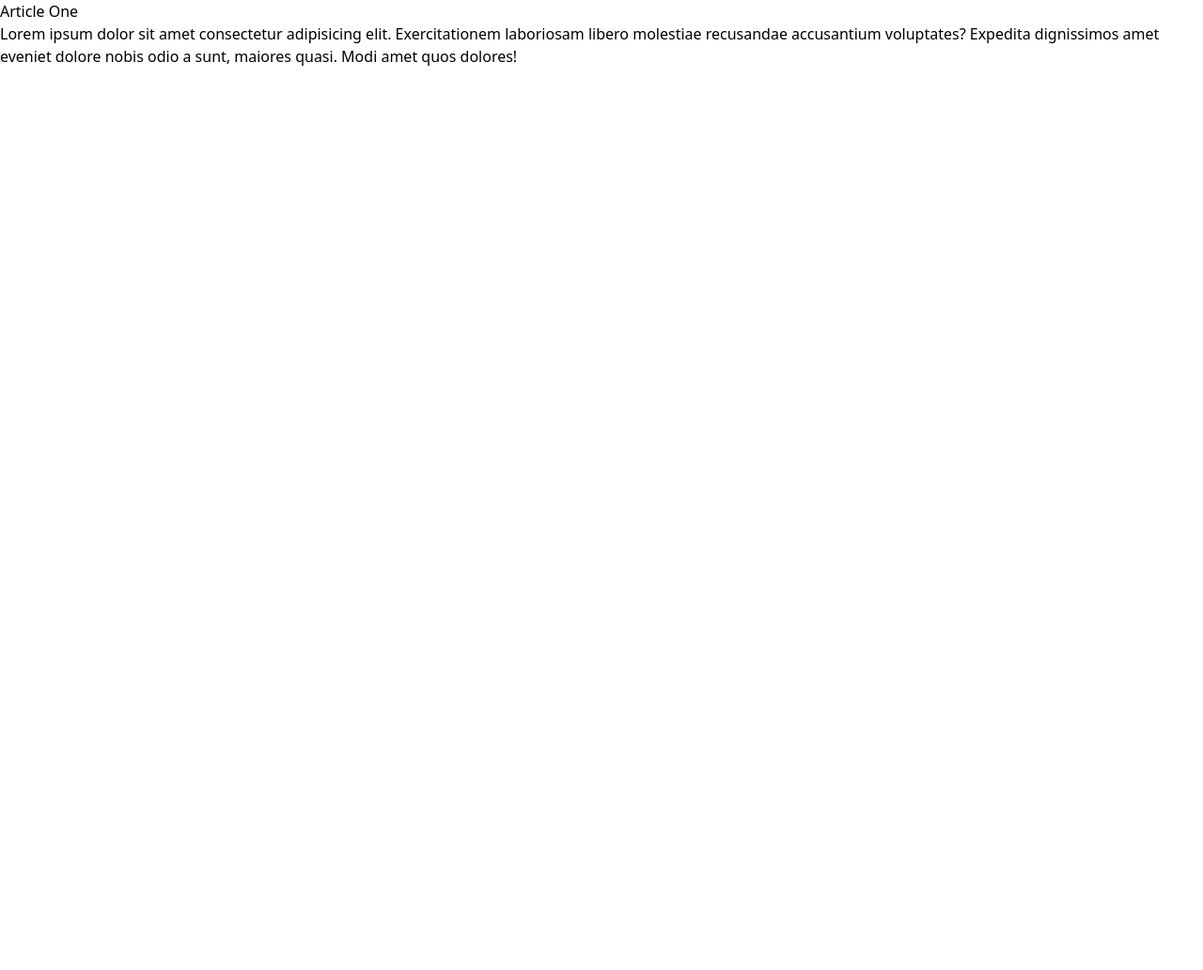
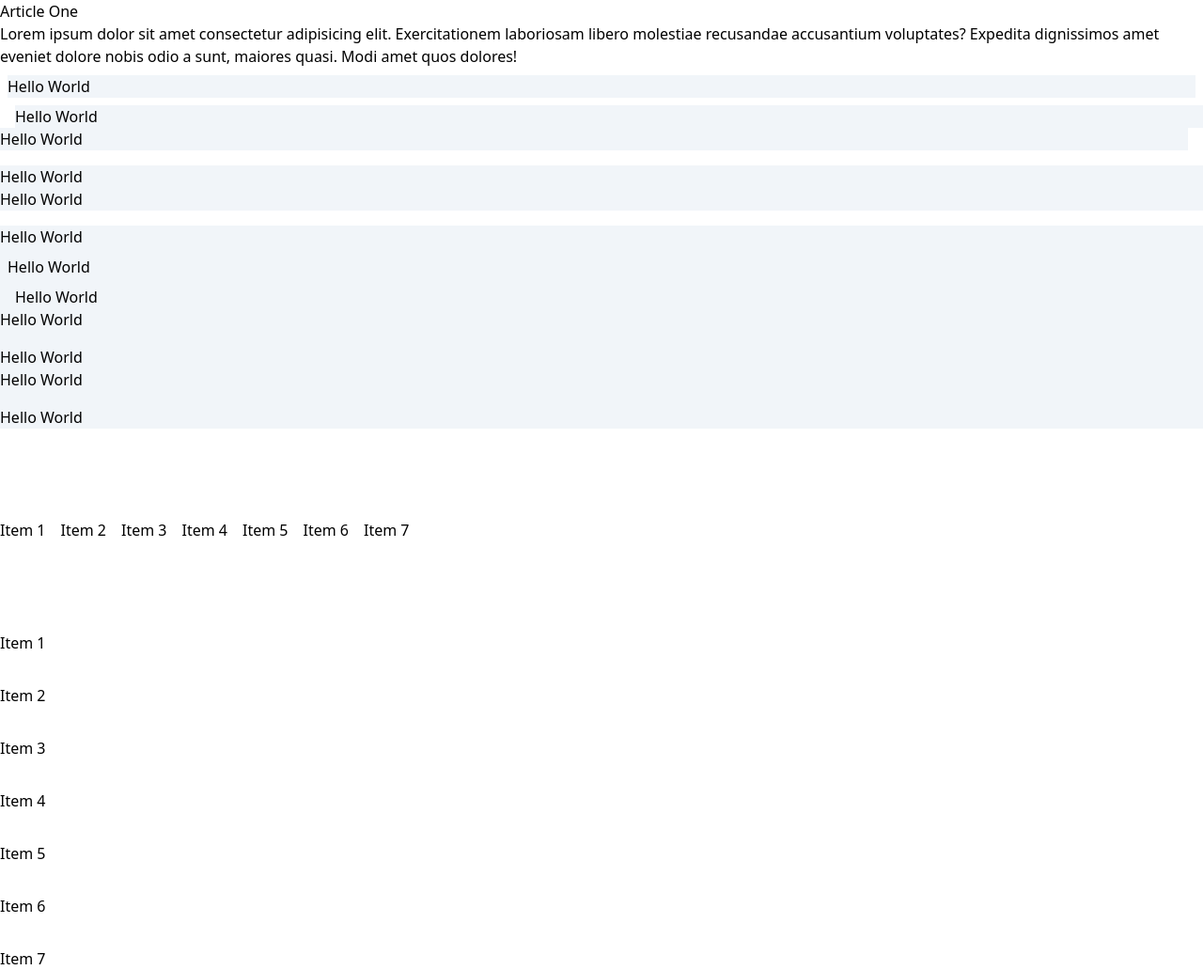
Before and after one commit to johnoneworks/udemy-tailwind-from-scratch, a plain HTML site: page tailwind-sandbox/03-container-spacing/index.html in a window 1280 px wide. Shown: the whole page at 94% size. Before the commit the page ends 800 px from the top, so only its background shows below. Drawn offline with nearby package versions, Linux system fonts and the light colour scheme.

Commit message:
section 9

```diff
--- a/tailwind-sandbox/03-container-spacing/index.html
+++ b/tailwind-sandbox/03-container-spacing/index.html
@@ -9,7 +9,7 @@
   </head>
   <body>
     <!-- Container -->
-    <div>
+    <div class="container mx-auto">
       <article>
         <h3>Article One</h3>
         <p>
@@ -21,12 +21,42 @@
       </article>
 
       <!-- Margin -->
+      <div class="bg-slate-100 m-2">Hello World</div>
+      <div class="bg-slate-100 ml-4">Hello World</div>
+      <div class="bg-slate-100 mr-4">Hello World</div>
+      <div class="bg-slate-100 mt-4">Hello World</div>
+      <div class="bg-slate-100 mb-4">Hello World</div>
+      <div class="bg-slate-100 mt-[20]">Hello World</div>
 
       <!-- Padding -->
+      <div class="bg-slate-100 p-2">Hello World</div>
+      <div class="bg-slate-100 pl-4">Hello World</div>
+      <div class="bg-slate-100 pr-4">Hello World</div>
+      <div class="bg-slate-100 pt-4">Hello World</div>
+      <div class="bg-slate-100 pb-4">Hello World</div>
+      <div class="bg-slate-100 pt-[20]">Hello World</div>
 
       <!-- Space Between X -->
+      <div class="flex mt-24 space-x-4">
+        <div class="">Item 1</div>
+        <div class="">Item 2</div>
+        <div class="">Item 3</div>
+        <div class="">Item 4</div>
+        <div class="">Item 5</div>
+        <div class="">Item 6</div>
+        <div class="">Item 7</div>
+      </div>
 
       <!-- Space Between Y -->
+      <div class="flex flex-col mt-24 space-y-8">
+        <div class="">Item 1</div>
+        <div class="">Item 2</div>
+        <div class="">Item 3</div>
+        <div class="">Item 4</div>
+        <div class="">Item 5</div>
+        <div class="">Item 6</div>
+        <div class="">Item 7</div>
+      </div>
     </div>
   </body>
 </html>
```
